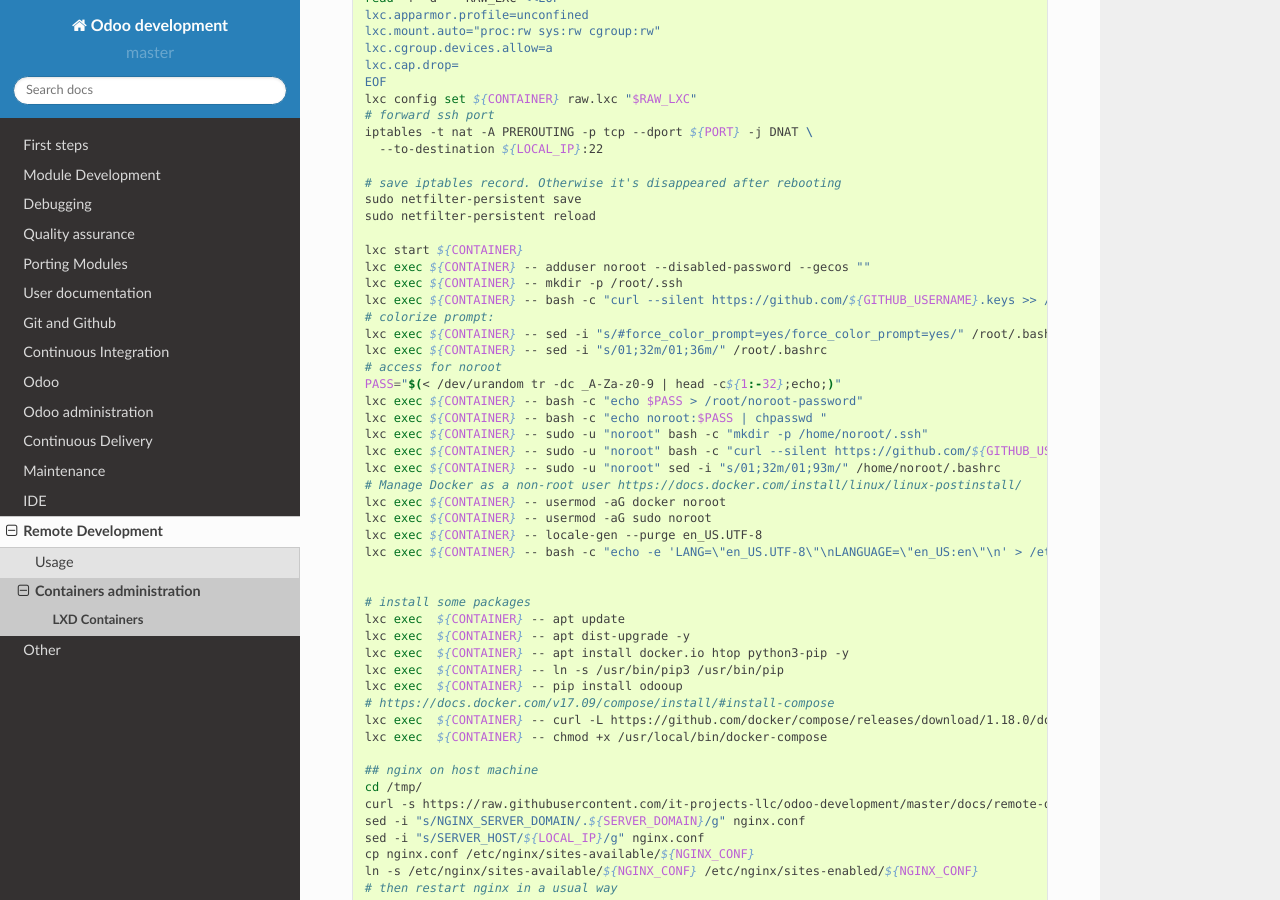
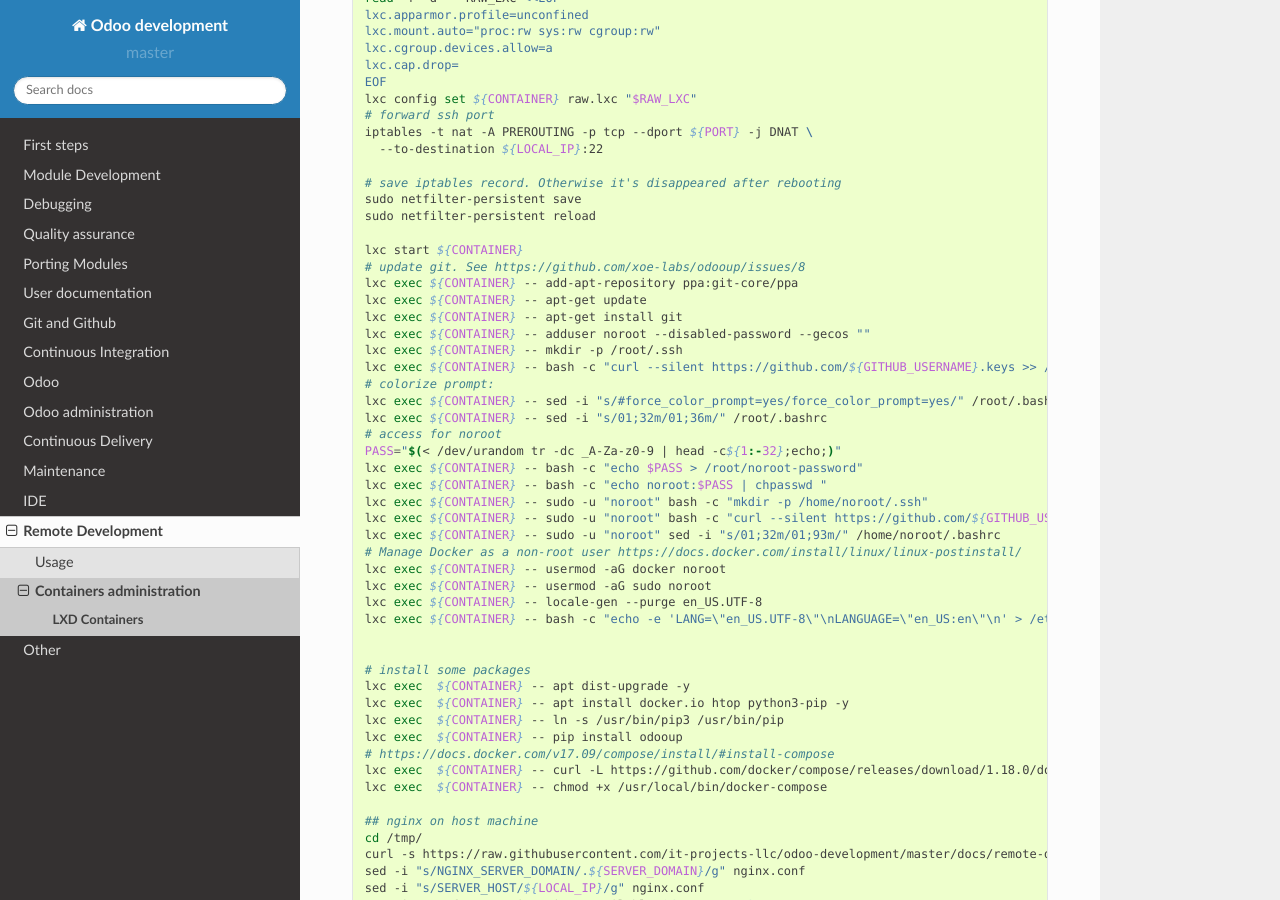
Before and after one commit to itpp-labs/odoo-development, a Sphinx documentation site: the page built from docs/remote-dev/lxd/lxd.rst, in a window 1280 px wide and 900 px high, scrolled down 855 px. Built offline with Sphinx 7.4.7 and the Read the Docs theme 2.0.0, drawn with Linux system fonts in a browser that asks for light colours.

Commit message:
Update lxd.rst

```diff
--- a/docs/remote-dev/lxd/lxd.rst
+++ b/docs/remote-dev/lxd/lxd.rst
@@ -60,6 +60,10 @@
     sudo netfilter-persistent reload
 
     lxc start ${CONTAINER}
+    # update git. See https://github.com/xoe-labs/odooup/issues/8
+    lxc exec ${CONTAINER} -- add-apt-repository ppa:git-core/ppa
+    lxc exec ${CONTAINER} -- apt-get update
+    lxc exec ${CONTAINER} -- apt-get install git
     lxc exec ${CONTAINER} -- adduser noroot --disabled-password --gecos ""
     lxc exec ${CONTAINER} -- mkdir -p /root/.ssh
     lxc exec ${CONTAINER} -- bash -c "curl --silent https://github.com/${GITHUB_USERNAME}.keys >> /root/.ssh/authorized_keys"
```
Also changed, not shown: other parts of docs/remote-dev/lxd/lxd.rst (+0 -1 lines).
